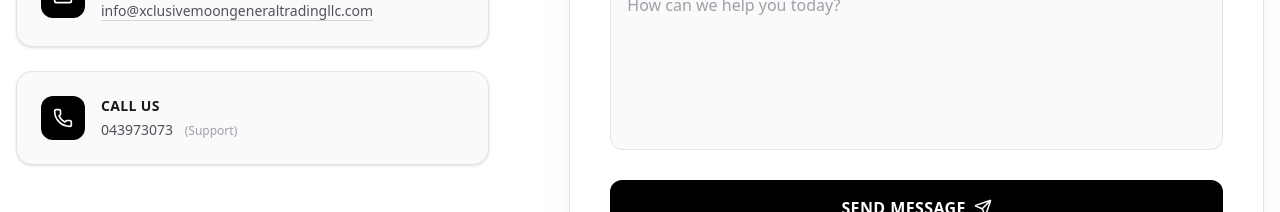
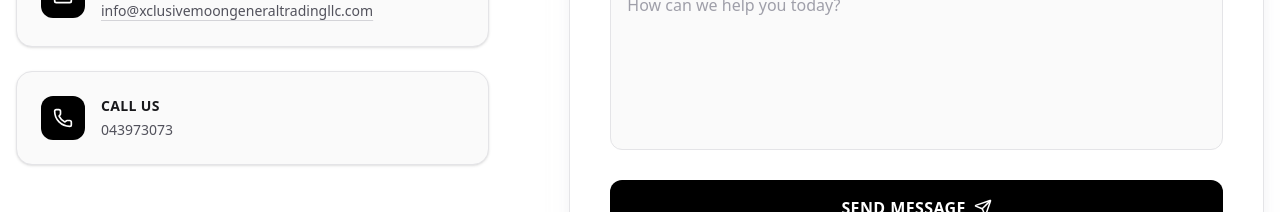
Before and after one commit to Ankitpareek-dev/gaming-website, a React (Vite) app: page /contact in a window 1280 px wide. Shown: the part 940-1152 px from the top of the page. Built offline with nearby package versions, Linux system fonts and the light colour scheme.

Commit message:
changes to contact page

```diff
--- a/src/components/contact.jsx
+++ b/src/components/contact.jsx
@@ -179,7 +179,7 @@ const ContactPage = () => {
                   <p className={`text-sm ${theme.colors.textSecondary}`}>
                     043973073{" "}
                     <span className={`text-xs ${theme.colors.textMuted} ml-2`}>
-                      (Support)
+
                     </span>
                   </p>
                 </div>
```
